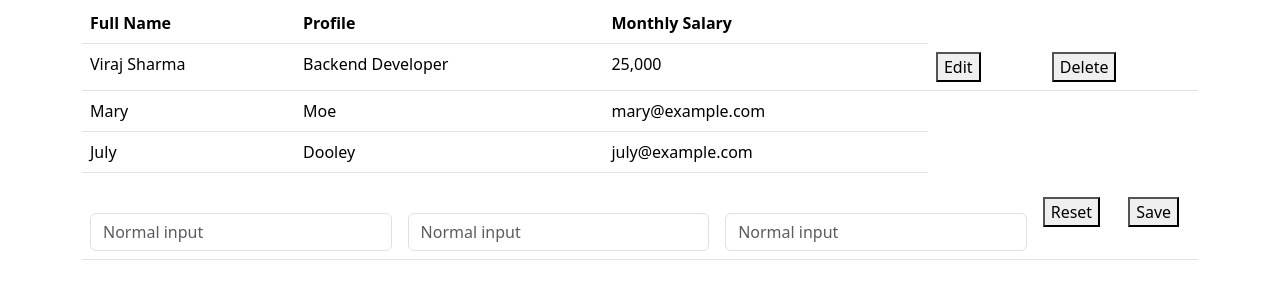
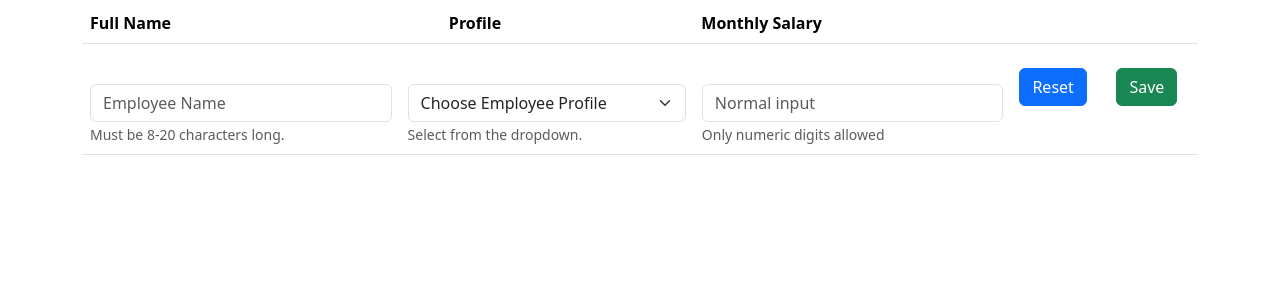
Before and after one commit to anishkuls/js-crud, a plain HTML site: page index.html in a window 1280 px wide. Shown: the part 69-368 px from the top of the page. Drawn offline with nearby package versions, Linux system fonts and the light colour scheme.

Commit message:
create basic crud

```diff
--- a/crud.js
+++ b/crud.js
@@ -0,0 +1,51 @@
+// Events
+/*
+-Global selection of element to access them in different functions
+- Generic Naming Convention
+- Placement of selections in js
+- Even Listeners
+-- Click
+-- keyup
+*/
+
+// on load
+
+// 1. Create
+
+/*
+    Elements selections
+    -console them
+
+    - Clicking on button i console the value of selected input element
+    - instead of concoling it i put the value in the another elment which show error msg
+*/
+
+//Employe elements selection
+const empName = document.querySelector("#emp-name"); // Employee Input Name Elementn Selection
+const showEmpNameError = document.querySelector("#emp-name-error");
+
+//Profile elements selection
+const empProfile = document.querySelector("#emp-profile");
+let empProfileValue = empProfile.value;
+
+// Salary elements selection
+const empSalaryInput = document.querySelector("#emp-profile");
+
+// Button Group
+const saveRecordButton = document.querySelector("#save-record"); // Button element select
+
+// Employe Name Value - blank when onload
+
+saveRecordButton.addEventListener("click", function () {
+  empProfileValue = empProfile.value;
+  console.log(empProfileValue);
+  //   const empNameValue = empName.value;
+  //   console.log("Empolye Name is " + empNameValue); // Normal String
+  //   console.log(`Employe name is ${empNameValue}`); // Template Literal
+});
+
+// empName.addEventListener("keyup", function () {
+//   const empNameValue = empName.value;
+//   showEmpNameError.textContent = empNameValue;
+//   console.log(empNameValue);
+// });
--- a/index.html
+++ b/index.html
@@ -1,5 +1,6 @@
 <!doctype html>
 <html lang="en">
+
 <head>
     <meta charset="UTF-8">
     <meta name="viewport"
@@ -10,6 +11,7 @@
     <script src="https://cdn.jsdelivr.net/npm/bootstrap@5.3.3/dist/js/bootstrap.bundle.min.js"></script>
 
 </head>
+
 <body>
 
 
@@ -24,23 +26,15 @@
                 </tr>
             </thead>
             <tbody>
-        <tr>
-            <td>Viraj Sharma</td>
-            <td>Backend Developer</td>
-            <td>25,000</td>
-            <td><Button>Edit</Button></td>
-            <td><Button>Delete</Button></td>
-        </tr>
-        <tr>
-            <td>Mary</td>
-            <td>Moe</td>
-            <td>mary@example.com</td>
-        </tr>
-        <tr>
-            <td>July</td>
-            <td>Dooley</td>
-            <td>july@example.com</td>
-        </tr>
+                <!--        <tr>-->
+                <!--            <td>Viraj Sharma</td>-->
+                <!--            <td>Backend Developer</td>-->
+                <!--            <td>25,000</td>-->
+                <!--            <td><Button>Edit</Button></td>-->
+                <!--            <td><Button>Delete</Button></td>-->
+                <!--        </tr>-->
+
+
             </tbody>
         </table>
 
@@ -49,11 +43,37 @@
 
                 <tbody>
                     <tr>
-                <td><input type="text" class="form-control mt-3" placeholder="Normal input"></td>
-                <td><input type="text" class="form-control mt-3" placeholder="Normal input"></td>
-                <td><input type="text" class="form-control mt-3" placeholder="Normal input"></td>
-                <td><Button>Reset</Button></td>
-                <td><Button>Save</Button></td>
+                        <td>
+                            <div class="col-auto">
+                                <input type="text" class="form-control mt-3" placeholder="Employee Name" id="emp-name">
+                                <span id="emp-name-error" class="form-text">
+                                    Must be 8-20 characters long.
+                                </span>
+                            </div>
+                        </td>
+                        <td>
+                            <select class="form-select mt-3" id="emp-profile">
+                                <option value="" disabled selected>Choose Employee Profile</option>
+                                <option value="frontend-developer">Frontend Developer</option>
+                                <option value="ux-designer">UX Designer</option>
+                                <option value="seo-analyst">SEO Analyst</option>
+                                <option value="backend-developer">Backend Developer</option>
+                                <option value="flutter-developer">Flutter Developer</option>
+                                <option value="devops">DevOps</option>
+                                <option value="techops">TechOps</option>
+                            </select>
+                            <span id="emp-profile-error" class="form-text">
+                                Select from the dropdown.
+                            </span>
+                        </td>
+                        <td><input type="text" class="form-control mt-3" placeholder="Normal input">
+                            <span id="passwordHelpInline" class="form-text">
+                                Only numeric digits allowed
+                            </span>
+                        </td>
+                        </td>
+                        <td><Button class="btn btn-primary">Reset</Button></td>
+                        <td><Button class="btn btn-success" id="save-record">Save</Button></td>
                     </tr>
                 </tbody>
             </table>
@@ -62,4 +82,5 @@
 
     <script src="crud.js" type="text/javascript"></script>
 </body>
+
 </html>
```
Lines whose indentation alone changed are shown as unchanged.
